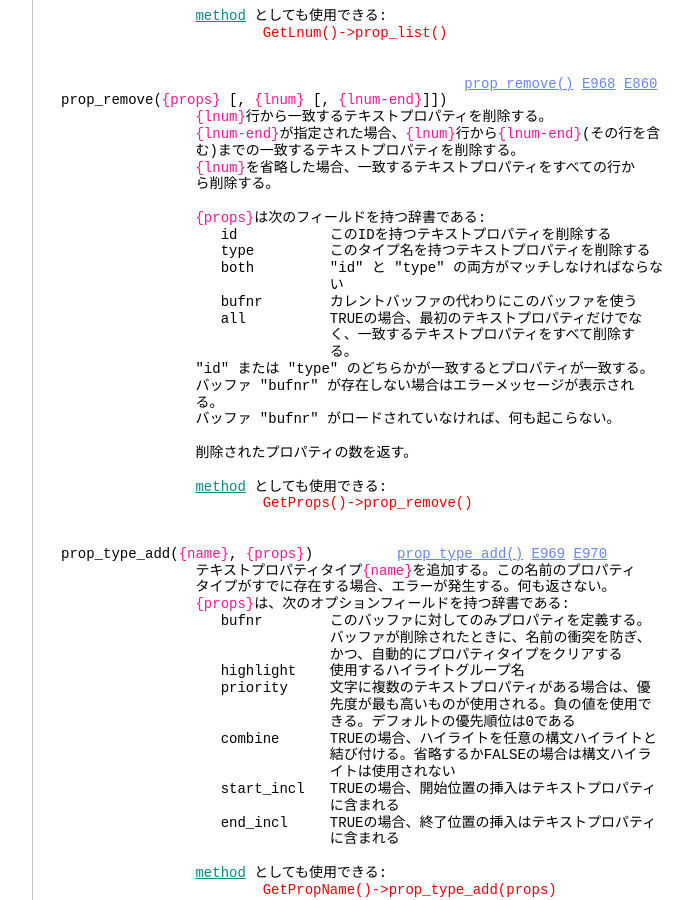
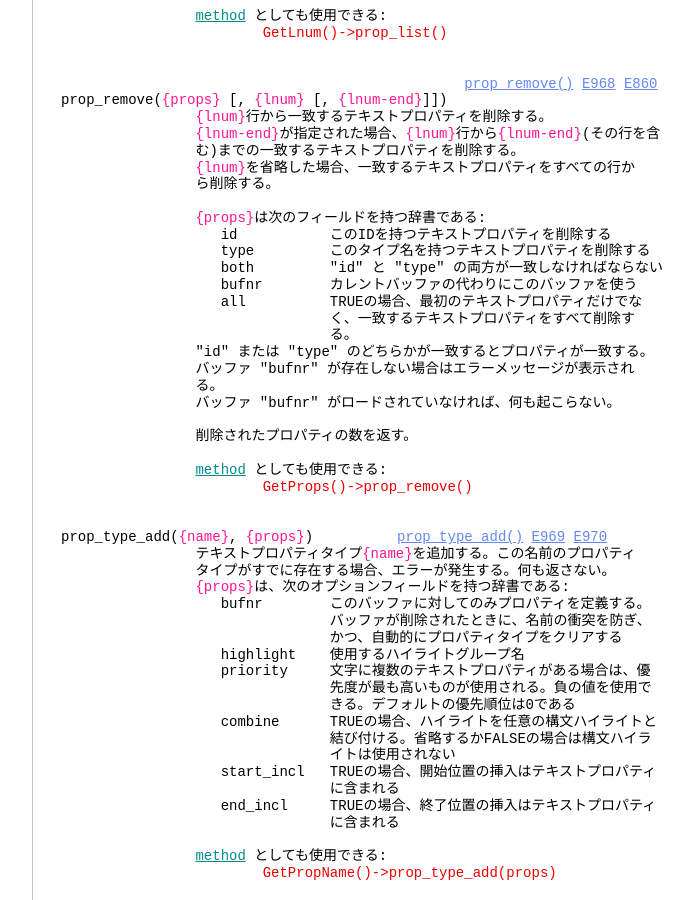
Before and after one commit to vim-jp/vimdoc-ja, a Jekyll site: the page built from textprop.html, in a window 1280 px wide and 900 px high, scrolled down 3819 px. Shown: the whole window, without its empty margins (340-1033 px from the left). Built offline with Jekyll 4.4.1, drawn with Linux system fonts in a browser that asks for light colours; nearby versions of some CDN libraries; comment, search, counter and statistics services are not loaded.

Commit message:
Generated by GitHub workflow 814971407
https://github.com/vim-jp/vimdoc-ja-working/actions/runs/814971407

```diff
--- a/textprop.html
+++ b/textprop.html
@@ -233,8 +233,7 @@
 &nbsp;&nbsp;&nbsp;&nbsp;&nbsp;&nbsp;&nbsp;&nbsp;&nbsp;&nbsp;&nbsp;&nbsp;&nbsp;&nbsp;&nbsp;&nbsp;<span class="Special">{props}</span>は次のフィールドを持つ辞書である:<br>
 &nbsp;&nbsp;&nbsp;&nbsp;&nbsp;&nbsp;&nbsp;&nbsp;&nbsp;&nbsp;&nbsp;&nbsp;&nbsp;&nbsp;&nbsp;&nbsp;&nbsp;&nbsp; id&nbsp;&nbsp;&nbsp;&nbsp;&nbsp;&nbsp;&nbsp;&nbsp;&nbsp;&nbsp; このIDを持つテキストプロパティを削除する<br>
 &nbsp;&nbsp;&nbsp;&nbsp;&nbsp;&nbsp;&nbsp;&nbsp;&nbsp;&nbsp;&nbsp;&nbsp;&nbsp;&nbsp;&nbsp;&nbsp;&nbsp;&nbsp; type&nbsp;&nbsp;&nbsp;&nbsp;&nbsp;&nbsp;&nbsp;&nbsp; このタイプ名を持つテキストプロパティを削除する<br>
-&nbsp;&nbsp;&nbsp;&nbsp;&nbsp;&nbsp;&nbsp;&nbsp;&nbsp;&nbsp;&nbsp;&nbsp;&nbsp;&nbsp;&nbsp;&nbsp;&nbsp;&nbsp; both&nbsp;&nbsp;&nbsp;&nbsp;&nbsp;&nbsp;&nbsp;&nbsp; &quot;id&quot; と &quot;type&quot; の両方がマッチしなければならな<br>
-&nbsp;&nbsp;&nbsp;&nbsp;&nbsp;&nbsp;&nbsp;&nbsp;&nbsp;&nbsp;&nbsp;&nbsp;&nbsp;&nbsp;&nbsp;&nbsp;&nbsp;&nbsp;&nbsp;&nbsp;&nbsp;&nbsp;&nbsp;&nbsp;&nbsp;&nbsp;&nbsp;&nbsp;&nbsp;&nbsp;&nbsp;&nbsp;い<br>
+&nbsp;&nbsp;&nbsp;&nbsp;&nbsp;&nbsp;&nbsp;&nbsp;&nbsp;&nbsp;&nbsp;&nbsp;&nbsp;&nbsp;&nbsp;&nbsp;&nbsp;&nbsp; both&nbsp;&nbsp;&nbsp;&nbsp;&nbsp;&nbsp;&nbsp;&nbsp; &quot;id&quot; と &quot;type&quot; の両方が一致しなければならない<br>
 &nbsp;&nbsp;&nbsp;&nbsp;&nbsp;&nbsp;&nbsp;&nbsp;&nbsp;&nbsp;&nbsp;&nbsp;&nbsp;&nbsp;&nbsp;&nbsp;&nbsp;&nbsp; bufnr&nbsp;&nbsp;&nbsp;&nbsp;&nbsp;&nbsp;&nbsp;&nbsp;カレントバッファの代わりにこのバッファを使う<br>
 &nbsp;&nbsp;&nbsp;&nbsp;&nbsp;&nbsp;&nbsp;&nbsp;&nbsp;&nbsp;&nbsp;&nbsp;&nbsp;&nbsp;&nbsp;&nbsp;&nbsp;&nbsp; all&nbsp;&nbsp;&nbsp;&nbsp;&nbsp;&nbsp;&nbsp;&nbsp;&nbsp;&nbsp;TRUEの場合、最初のテキストプロパティだけでな<br>
 &nbsp;&nbsp;&nbsp;&nbsp;&nbsp;&nbsp;&nbsp;&nbsp;&nbsp;&nbsp;&nbsp;&nbsp;&nbsp;&nbsp;&nbsp;&nbsp;&nbsp;&nbsp;&nbsp;&nbsp;&nbsp;&nbsp;&nbsp;&nbsp;&nbsp;&nbsp;&nbsp;&nbsp;&nbsp;&nbsp;&nbsp;&nbsp;く、一致するテキストプロパティをすべて削除す<br>
```
